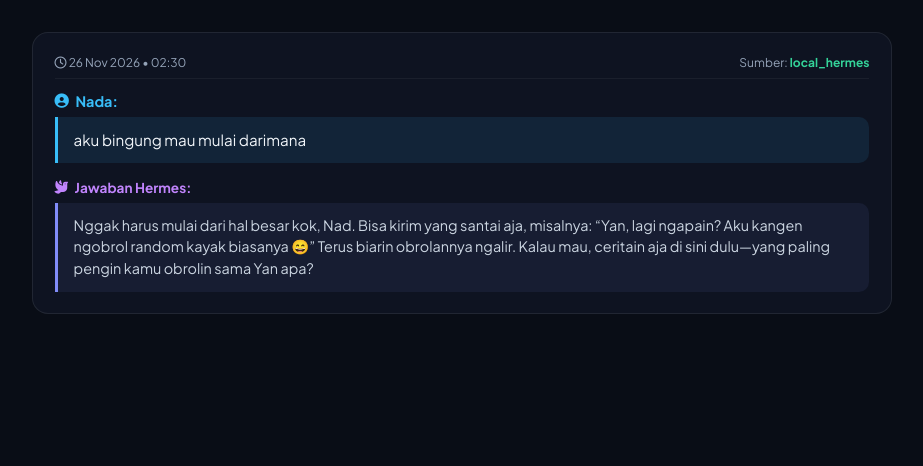
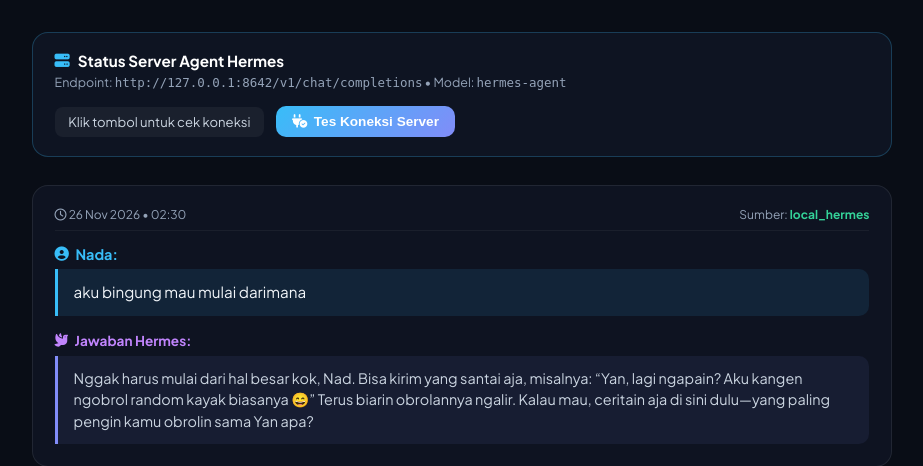
Before and after one commit to Rynnzzyaa/yannyannn, a PHP site: page /v1/monitor.php in a window 1280 px wide. Shown: the part 157-623 px from the top of the page, without its empty margins (178-1101 px from the left). Run offline with PHP 8.4, Linux system fonts and the light colour scheme.

Commit message:
Tambah panel tes koneksi Agent Hermes di monitor.php

```diff
--- a/monitor.php
+++ b/monitor.php
@@ -1,5 +1,35 @@
 <?php
 $logFile = __DIR__ . '/nada_chat_logs.json';
+$configFile = __DIR__ . '/hermes_config.json';
+$config = file_exists($configFile) ? (json_decode(file_get_contents($configFile), true) ?: []) : [];
+$apiUrl = $config['api_url'] ?? 'http://127.0.0.1:8642/v1/chat/completions';
+$apiKey = $config['api_key'] ?? '';
+$modelName = $config['model'] ?? 'hermes-agent';
+
+// AJAX endpoint untuk tes koneksi Agent Hermes tanpa mengotori log Nada
+if (isset($_GET['test_conn'])) {
+    header('Content-Type: application/json; charset=utf-8');
+    $modelsUrl = preg_replace('#/v1/chat/completions$#', '/v1/models', $apiUrl);
+    $ch = curl_init($modelsUrl);
+    curl_setopt_array($ch, [
+        CURLOPT_RETURNTRANSFER => true,
+        CURLOPT_HTTPHEADER => ['Authorization: Bearer ' . $apiKey],
+        CURLOPT_TIMEOUT => 5,
+        CURLOPT_CONNECTTIMEOUT => 3
+    ]);
+    $res = curl_exec($ch);
+    $code = curl_getinfo($ch, CURLINFO_HTTP_CODE);
+    $err = curl_error($ch);
+    curl_close($ch);
+
+    if ($code === 200) {
+        echo json_encode(['ok' => true, 'message' => "Terhubung ke Local Agent Hermes ($apiUrl)", 'http' => $code]);
+    } else {
+        echo json_encode(['ok' => false, 'message' => "Belum merespon (HTTP $code" . ($err ? " - $err" : "") . "). Pastikan aplikasi Hermes Agent nyala."]);
+    }
+    exit;
+}
+
 $logs = [];
 
 if (file_exists($logFile)) {
@@ -177,6 +207,52 @@ if ($_SERVER['REQUEST_METHOD'] === 'POST' && isset($_POST['action']) && $_POST['
             margin-bottom: 1rem;
             opacity: 0.5;
         }
+        .server-panel {
+            background: rgba(16, 22, 36, 0.9);
+            border: 1px solid rgba(56, 189, 248, 0.25);
+            border-radius: 16px;
+            padding: 1.15rem 1.35rem;
+            margin-bottom: 1.75rem;
+            display: flex;
+            justify-content: space-between;
+            align-items: center;
+            flex-wrap: wrap;
+            gap: 1rem;
+        }
+        .server-info h3 {
+            font-size: 0.95rem;
+            color: #ffffff;
+            display: flex;
+            align-items: center;
+            gap: 0.5rem;
+            margin-bottom: 0.25rem;
+        }
+        .server-info small {
+            color: #94a3b8;
+            font-size: 0.78rem;
+            display: block;
+        }
+        .server-actions {
+            display: flex;
+            align-items: center;
+            gap: 0.75rem;
+            flex-wrap: wrap;
+        }
+        .btn-test {
+            background: linear-gradient(135deg, #38bdf8, #818cf8);
+            color: #ffffff;
+        }
+        .btn-test:hover {
+            opacity: 0.9;
+            transform: translateY(-1px);
+        }
+        .conn-status {
+            font-size: 0.82rem;
+            padding: 0.4rem 0.85rem;
+            border-radius: 8px;
+            background: rgba(255,255,255,0.05);
+            color: #cbd5e1;
+        }
     </style>
 </head>
 <body>
@@ -196,6 +272,20 @@ if ($_SERVER['REQUEST_METHOD'] === 'POST' && isset($_POST['action']) && $_POST['
                     <button type="submit" class="btn btn-clear"><i class="fa-solid fa-trash"></i> Bersihkan</button>
                 </form>
                 <?php endif; ?>
+            </div>
+        </div>
+
+        <!-- Panel Tes Koneksi Server Hermes (Khusus Yan) -->
+        <div class="server-panel">
+            <div class="server-info">
+                <h3><i class="fa-solid fa-server" style="color:#38bdf8;"></i> Status Server Agent Hermes</h3>
+                <small>Endpoint: <code><?= htmlspecialchars($apiUrl) ?></code> • Model: <code><?= htmlspecialchars($modelName) ?></code></small>
+            </div>
+            <div class="server-actions">
+                <div id="conn-status" class="conn-status">Klik tombol untuk cek koneksi</div>
+                <button type="button" id="btn-test-server" class="btn btn-test">
+                    <i class="fa-solid fa-plug-circle-check"></i> Tes Koneksi Server
+                </button>
             </div>
         </div>
 
@@ -234,6 +324,30 @@ if ($_SERVER['REQUEST_METHOD'] === 'POST' && isset($_POST['action']) && $_POST['
     </div>
 
     <script>
+        const btnTestServer = document.getElementById('btn-test-server');
+        const connStatus = document.getElementById('conn-status');
+
+        if (btnTestServer) {
+            btnTestServer.addEventListener('click', async () => {
+                connStatus.innerHTML = '<i class="fa-solid fa-spinner fa-spin"></i> Mengecek server Hermes...';
+                connStatus.style.color = '#bae6fd';
+                try {
+                    const res = await fetch('monitor.php?test_conn=1');
+                    const data = await res.json();
+                    if (data.ok) {
+                        connStatus.innerHTML = `<i class="fa-solid fa-circle-check" style="color:#34d399;"></i> ${data.message}`;
+                        connStatus.style.color = '#34d399';
+                    } else {
+                        connStatus.innerHTML = `<i class="fa-solid fa-triangle-exclamation" style="color:#f87171;"></i> ${data.message}`;
+                        connStatus.style.color = '#fca5a5';
+                    }
+                } catch (e) {
+                    connStatus.innerHTML = `<i class="fa-solid fa-circle-xmark" style="color:#f87171;"></i> Gagal cek koneksi: ${e.message}`;
+                    connStatus.style.color = '#fca5a5';
+                }
+            });
+        }
+
         // Auto refresh every 10 seconds so Yan sees incoming chats live
         setInterval(() => {
             location.reload();
```
